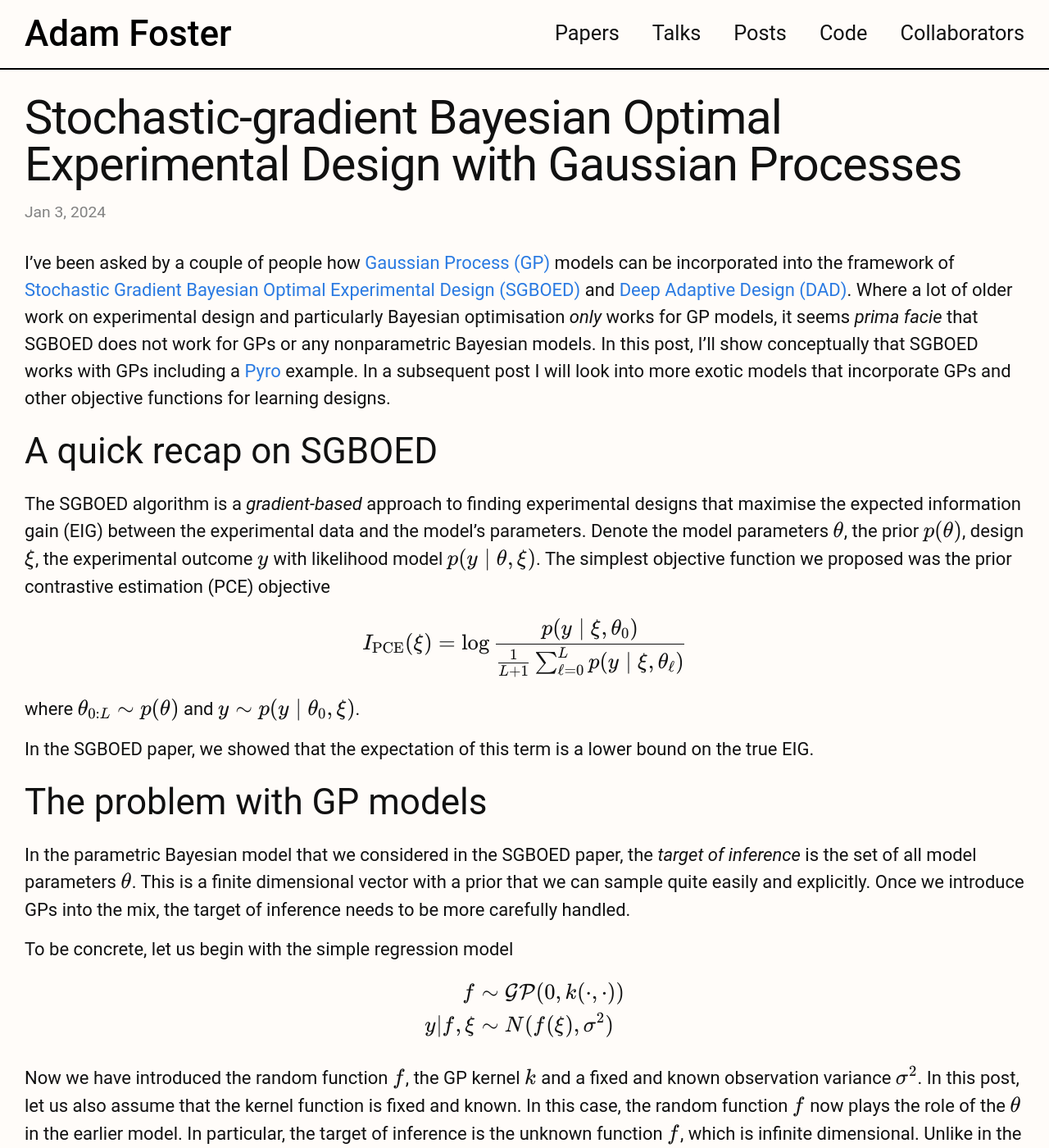
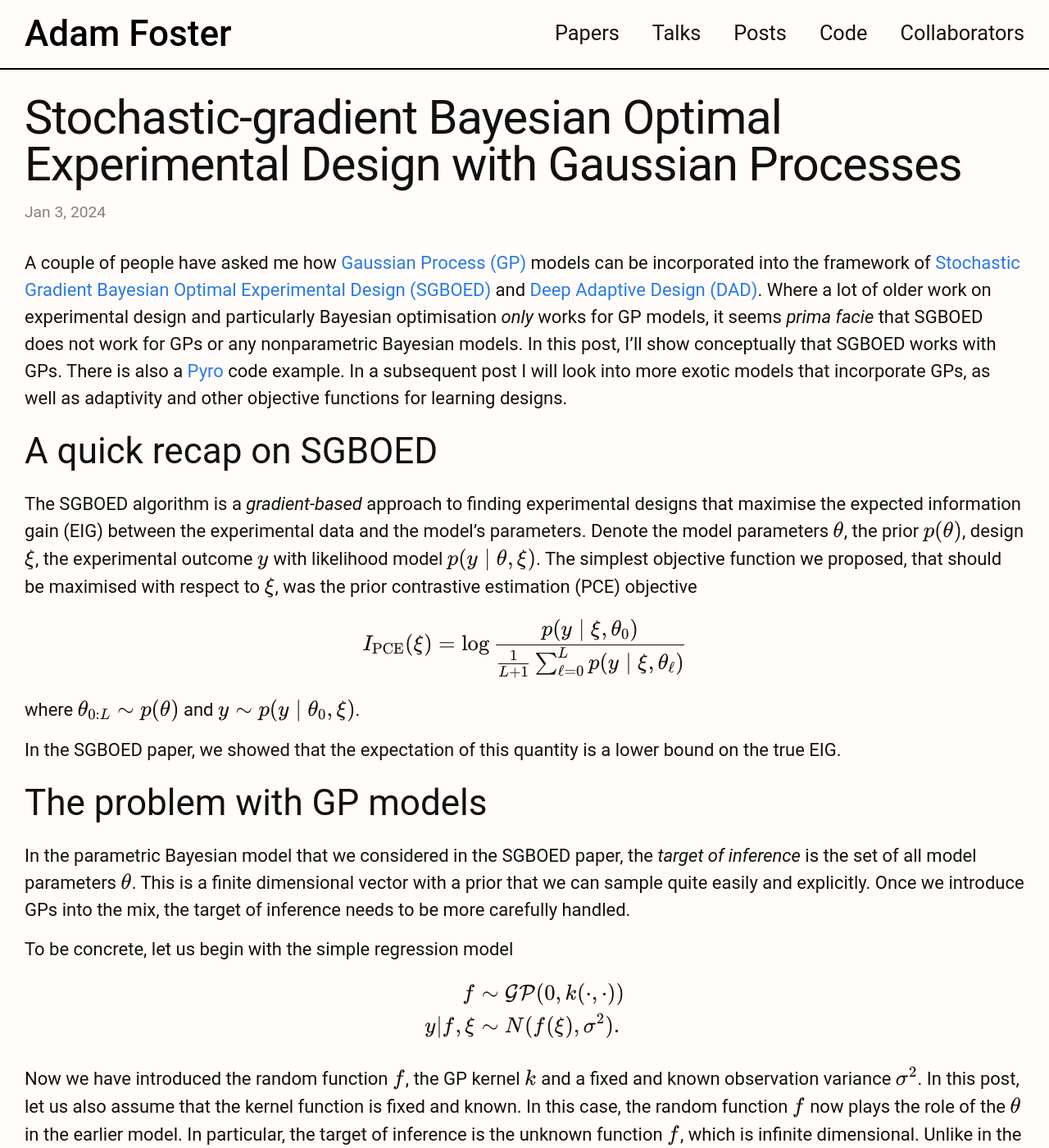
Before and after one commit to ae-foster/ae-foster.github.io, a Jekyll site: the page built from _posts/2024-01-06-sgboed-gp-conceptual.markdown, in a window 1280 px wide and 1400 px high. Shown: the whole window at 82% size. Built offline with Jekyll 4.4.1, drawn with Linux system fonts in a browser that asks for light colours; nearby versions of some CDN libraries; some of the changed text lies outside the part shown.

Commit message:
Update 2024-01-06-sgboed-gp-conceptual.markdown

````diff
--- a/_posts/2024-01-06-sgboed-gp-conceptual.markdown
+++ b/_posts/2024-01-06-sgboed-gp-conceptual.markdown
@@ -9,13 +9,14 @@
 tag: post
 ---
 
-I've been asked by a couple of people how [Gaussian Process (GP)](https://en.wikipedia.org/wiki/Gaussian_process) models can be incorporated into the framework
+A couple of people have asked me how [Gaussian Process (GP)](https://en.wikipedia.org/wiki/Gaussian_process) models can be incorporated into the framework
 of [Stochastic Gradient Bayesian Optimal Experimental Design (SGBOED)](https://arxiv.org/abs/1911.00294) and [Deep Adaptive Design (DAD)](https://arxiv.org/abs/2103.02438).
 Where a lot of older work on experimental design
 and particularly Bayesian optimisation *only* works for GP models, it seems *prima facie* that SGBOED does
-not work for GPs or any nonparametric Bayesian models. In this post, I'll show conceptually that SGBOED works with GPs including a [Pyro](http://pyro.ai/) example.
+not work for GPs or any nonparametric Bayesian models. In this post, I'll show conceptually that SGBOED works with GPs.
+There is also a [Pyro](http://pyro.ai/) code example.
 In a subsequent post
-I will look into more exotic models that incorporate GPs and other objective functions for learning designs.
+I will look into more exotic models that incorporate GPs, as well as adaptivity and other objective functions for learning designs.
 <!--more-->
 
 ## A quick recap on SGBOED
@@ -24,7 +25,7 @@
 gain (EIG) between the experimental data and the model's parameters.
 Denote the model parameters $$\theta$$, the prior $$p(\theta)$$, design $$\xi$$, the experimental outcome $$y$$
 with likelihood model $$p(y\mid\theta,\xi)$$.
-The simplest objective function we proposed was the prior contrastive estimation (PCE) objective
+The simplest objective function we proposed, that should be maximised with respect to $$\xi$$, was the prior contrastive estimation (PCE) objective
 
 $$
 
@@ -34,7 +35,7 @@
 
 where $$\theta_{0:L} \sim p(\theta)$$ and $$y \sim p(y\mid\theta_0,\xi)$$.
 
-In the SGBOED paper, we showed that the expectation of this term is a lower bound on the true EIG.
+In the SGBOED paper, we showed that the expectation of this quantity is a lower bound on the true EIG.
 
 ## The problem with GP models
 
@@ -48,7 +49,7 @@
 
 \begin{aligned}
 f &\sim \mathcal{GP}(0, k(\cdot, \cdot)) \\
-y | f,\xi &\sim N(f(\xi), \sigma^2)
+y | f,\xi &\sim N(f(\xi), \sigma^2).
 \end{aligned}
 
 $$
@@ -66,7 +67,7 @@
 
 $$
 
-I_\textrm{PCE}(\xi) = \log \frac{p(y|f_0(\xi))}{\frac{1}{L+1} \sum_{\ell=0}^L p(y|f_\ell(\xi))}
+I_\textrm{PCE}(\xi) = \log \frac{p(y|f_0(\xi))}{\frac{1}{L+1} \sum_{\ell=0}^L p(y|f_\ell(\xi))}.
 
 $$
 
@@ -94,18 +95,19 @@
 It has to come with a very hefty caveat: *you should never use SGBOED with a basic GP
 regression model in practice*.
 This is because the EIG, of which PCE is a sample-based lower bound, can simply be computed in closed form for this model.
-If you're unfamiliar with how to derive this closed form, the idea (for the batch design case) is
+If you're unfamiliar with how to derive this closed form, the idea (for the batch design case) is to use $$\text{EIG} = H[p(y)] - \mathbb{E}[H[p(y\mid f)]]$$. Then we use the two following observations
 
 1. $$H[p(y\mid f)]$$ is a constant that we can ignore. If you want to evalute the exact MI, you can compute it using the fact $$y\mid f$$ are independent Gaussians of variance $$\sigma^2$$,
 1. $$H[p(y)]$$ is the entropy of a [Multivariate Gaussian](https://en.wikipedia.org/wiki/Multivariate_normal_distribution). The covariance matrix can be computed using $$\xi$$ and the kernel $$k$$ and the entropy can be evaluated using the formula.
 
-These formulas only hold for the basic model though; in later posts we will see more complex models where some kind of EIG estimation is necessary.
+These formulas only hold for the basic model though; in a later post we will see more complex models where some kind of EIG estimation is necessary.
 
 
 ### Bayesian Active Learning by Disagreement
 
 The observation that you can get at the EIG involving an infinite dimensional quantity, like a GP, by considering likelihoods
 of the form $$p(y\mid f(\xi))$$ is one of the main ideas of the [original Bayesian Active Learning by Disagreement (BALD) paper](https://arxiv.org/abs/1112.5745).
+Indeed, the formula $$\text{EIG} = H[p(y)] - \mathbb{E}[H[p(y\mid f)]]$$ is often referred to as BALD.
 The BALD paper also has some neat stuff on EIGs for classification (which are not covered by an explicit formula like the
 regression case).
 
@@ -124,7 +126,7 @@
 ```
 
 Now let's start writing a model. Our GP will be defined on the space $$(-1, 1)^2$$ and we will use a batch design,
-so $$\xi \in (-1, 1)^{2 \times B}$$ and $$y \in \mathbb{R}^B$$. We will use the RBF kernel.
+so $$\xi \in (-1, 1)^{2 \times B}$$ and $$y \in \mathbb{R}^B$$. We will use the RBF kernel $$k(\xi^{(b)}, \xi^{(b')}) = \exp\left(-\frac{1}{2 \ell ^ 2}\|\xi^{(b)} - \xi^{(b')}\|^2\right)$$ where $\ell$ is the lengthscale.
 
 ```python
 import torch
@@ -233,7 +235,6 @@
 This is something that could easily go wrong if you wrote your own implementation.
 Of course, it would be possible to redo this exercise in pure PyTorch.
 
-
 ## References
 
 Adam Foster, Martin Jankowiak, Matthew O’Meara, Yee Whye Teh, and Tom Rainforth. A unified stochastic gradient approach to designing bayesian-optimal experiments. In International Conference on Artificial Intelligence and Statistics, pages 2959–2969. PMLR, 2020.
````
Also changed, not shown: other parts of _posts/2024-01-06-sgboed-gp-conceptual.markdown (+1 -1 lines).
